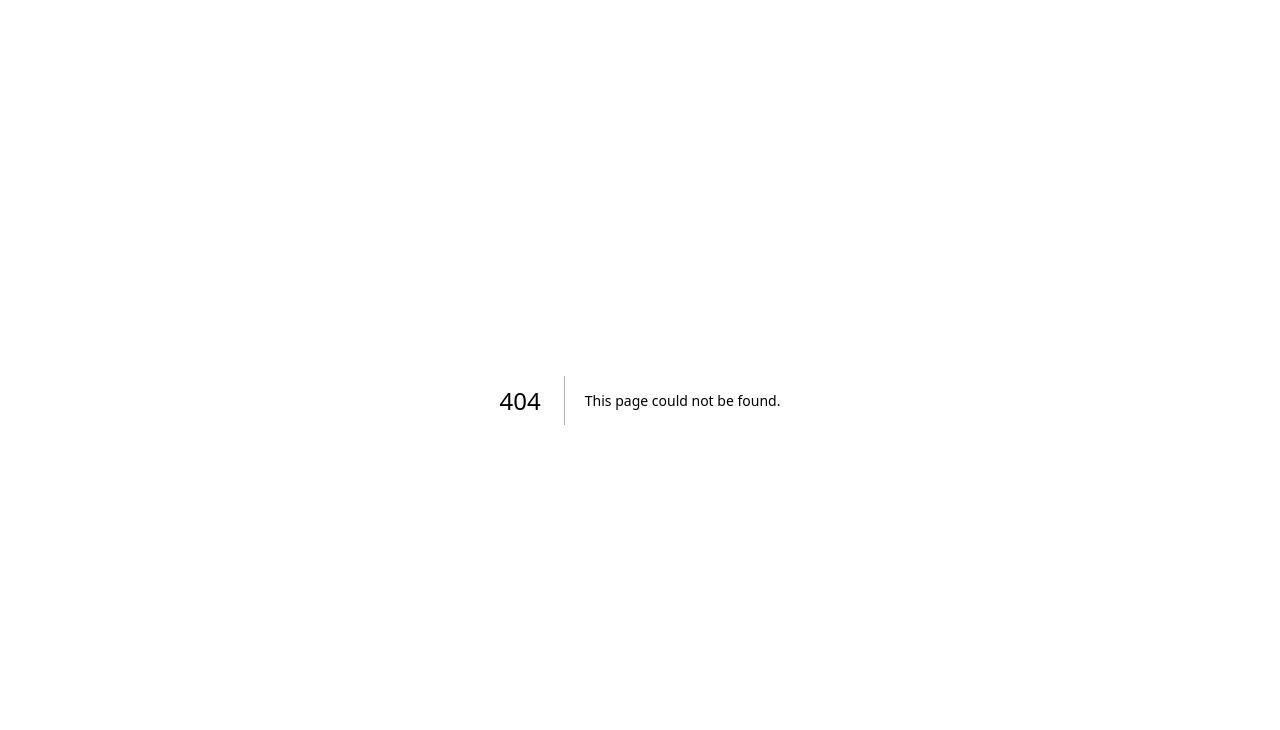
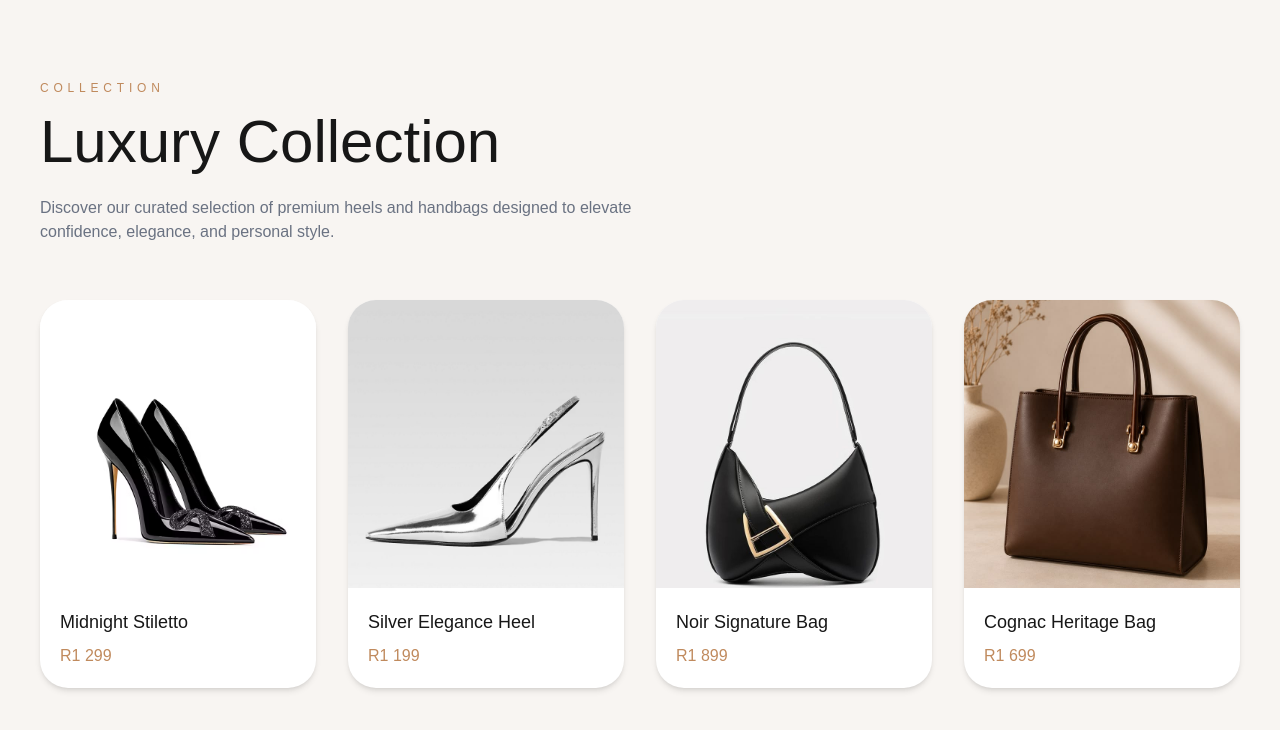
Before and after one commit to sean-techie/luxe-boutique, a Next.js app: page /collection in a window 1280 px wide. Before the commit this address had no page. Shown: the top 730 px of the page. Built offline with nearby package versions, Linux system fonts and the light colour scheme.

Commit message:
Create Luxee Boutique storefront foundation

```diff
--- /dev/null
+++ b/app/collection/page.tsx
@@ -0,0 +1,35 @@
+import ProductCard from "../../components/ProductCard";
+import { products } from "../../data/products";
+
+export default function CollectionPage() {
+  return (
+    <main className="min-h-screen bg-[#F8F5F2] px-6 md:px-10 py-20">
+      <div className="max-w-7xl mx-auto">
+        <p className="uppercase tracking-[0.4em] text-xs text-[#C08A5D]">
+          Collection
+        </p>
+
+        <h1 className="text-5xl md:text-6xl font-light mt-4">
+          Luxury Collection
+        </h1>
+
+        <p className="mt-6 text-gray-500 max-w-2xl">
+          Discover our curated selection of premium heels and handbags
+          designed to elevate confidence, elegance, and personal style.
+        </p>
+
+        <div className="grid grid-cols-1 md:grid-cols-2 lg:grid-cols-4 gap-8 mt-14">
+          {products.map((product) => (
+            <ProductCard
+              key={product.id}
+              slug={product.slug}
+              name={product.name}
+              price={product.price}
+              image={product.image}
+            />
+          ))}
+        </div>
+      </div>
+    </main>
+  );
+}
--- a/app/page.tsx
+++ b/app/page.tsx
@@ -1,4 +1,5 @@
 import Image from "next/image";
+import Link from "next/link";
 
 const products = [
   {
@@ -33,15 +34,17 @@ export default function Home() {
           </h1>
 
           <nav className="flex gap-6 text-sm text-gray-600">
-            <a href="#collection" className="hover:text-black transition">
+            <Link href="/collection" className="hover:text-black transition">
               Collection
-            </a>
-            <a href="#about" className="hover:text-black transition">
+            </Link>
+
+            <Link href="/about" className="hover:text-black transition">
               About
-            </a>
-            <a href="#contact" className="hover:text-black transition">
+            </Link>
+
+            <Link href="/contact" className="hover:text-black transition">
               Contact
-            </a>
+            </Link>
           </nav>
         </div>
       </header>
@@ -64,9 +67,12 @@ export default function Home() {
           </p>
 
           <div className="mt-10">
-            <button className="px-8 py-4 rounded-full bg-black text-white hover:scale-105 transition duration-300 shadow-xl">
+            <Link
+              href="/collection"
+              className="inline-block px-8 py-4 rounded-full bg-black text-white hover:scale-105 transition duration-300 shadow-xl"
+            >
               Explore Collection
-            </button>
+            </Link>
           </div>
         </div>
 
@@ -77,6 +83,7 @@ export default function Home() {
               alt="Midnight Stiletto"
               width={500}
               height={700}
+              priority
               className="rounded-[32px] object-cover h-[340px] w-full shadow-2xl"
             />
 
--- /dev/null
+++ b/app/products/[slug]/page.tsx
@@ -0,0 +1,7 @@
+export default function ProductPage() {
+  return (
+    <main className="min-h-screen flex items-center justify-center">
+      <h1 className="text-4xl">Product Details Coming Soon</h1>
+    </main>
+  );
+}
--- /dev/null
+++ b/components/Navbar.tsx
@@ -0,0 +1,46 @@
+import Link from "next/link";
+
+export default function Navbar() {
+  return (
+    <header className="fixed top-0 left-0 w-full z-50 bg-white/80 backdrop-blur-md border-b border-gray-100">
+      <div className="max-w-7xl mx-auto px-6 md:px-10 h-20 flex items-center justify-between">
+        <Link
+          href="/"
+          className="text-xl tracking-[0.3em] font-light text-black"
+        >
+          LUMÉE
+        </Link>
+
+        <nav className="hidden md:flex items-center gap-10 text-sm tracking-wide">
+          <Link
+            href="/"
+            className="hover:text-[#C08A5D] transition"
+          >
+            Home
+          </Link>
+
+          <Link
+            href="/collection"
+            className="hover:text-[#C08A5D] transition"
+          >
+            Collection
+          </Link>
+
+          <Link
+            href="/about"
+            className="hover:text-[#C08A5D] transition"
+          >
+            About
+          </Link>
+
+          <Link
+            href="/contact"
+            className="hover:text-[#C08A5D] transition"
+          >
+            Contact
+          </Link>
+        </nav>
+      </div>
+    </header>
+  );
+}
--- /dev/null
+++ b/components/ProductCard.tsx
@@ -0,0 +1,35 @@
+import Image from "next/image";
+import Link from "next/link";
+
+type ProductProps = {
+  slug: string;
+  name: string;
+  price: string;
+  image: string;
+};
+
+export default function ProductCard({
+  slug,
+  name,
+  price,
+  image,
+}: ProductProps) {
+  return (
+    <Link href={`/products/${slug}`}>
+      <div className="bg-white rounded-[28px] overflow-hidden shadow-md hover:shadow-2xl hover:-translate-y-2 transition duration-300">
+        <Image
+          src={image}
+          alt={name}
+          width={500}
+          height={500}
+          className="w-full h-72 object-cover"
+        />
+
+        <div className="p-5">
+          <h3 className="font-medium text-lg">{name}</h3>
+          <p className="text-[#C08A5D] mt-2">{price}</p>
+        </div>
+      </div>
+    </Link>
+  );
+}
--- /dev/null
+++ b/data/products.ts
@@ -0,0 +1,42 @@
+export const products = [
+  {
+    id: 1,
+    slug: "midnight-stiletto",
+    name: "Midnight Stiletto",
+    price: "R1 299",
+    category: "heels",
+    image: "/hero-heels.jpg",
+    description:
+      "Elegant black stiletto designed for sophisticated evenings and timeless style.",
+  },
+  {
+    id: 2,
+    slug: "silver-elegance-heel",
+    name: "Silver Elegance Heel",
+    price: "R1 199",
+    category: "heels",
+    image: "/heel-2.jpg",
+    description:
+      "A statement silver heel crafted to elevate any occasion with confidence.",
+  },
+  {
+    id: 3,
+    slug: "noir-signature-bag",
+    name: "Noir Signature Bag",
+    price: "R1 899",
+    category: "bags",
+    image: "/bag-1.jpg",
+    description:
+      "A sleek black handbag blending luxury craftsmanship with modern design.",
+  },
+  {
+    id: 4,
+    slug: "cognac-heritage-bag",
+    name: "Cognac Heritage Bag",
+    price: "R1 699",
+    category: "bags",
+    image: "/bag-2.jpg",
+    description:
+      "A timeless brown leather handbag designed for elegance and versatility.",
+  },
+];
```
Also changed, not shown: app/about/page.tsx (added), app/contact/page.tsx (added), components/Footer.tsx (added).
